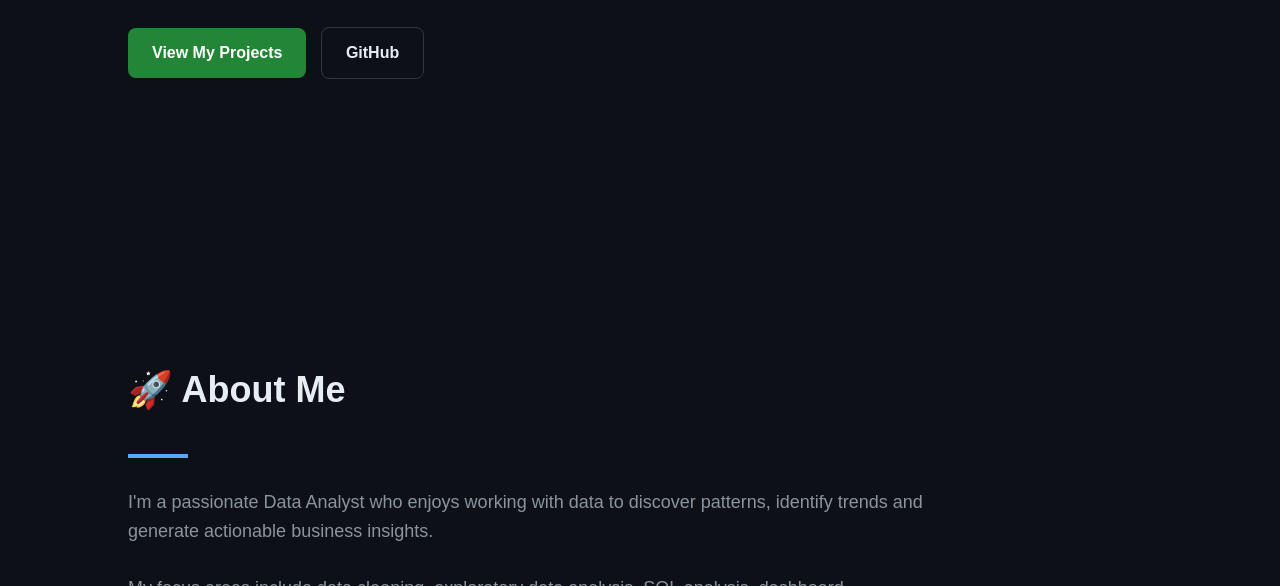
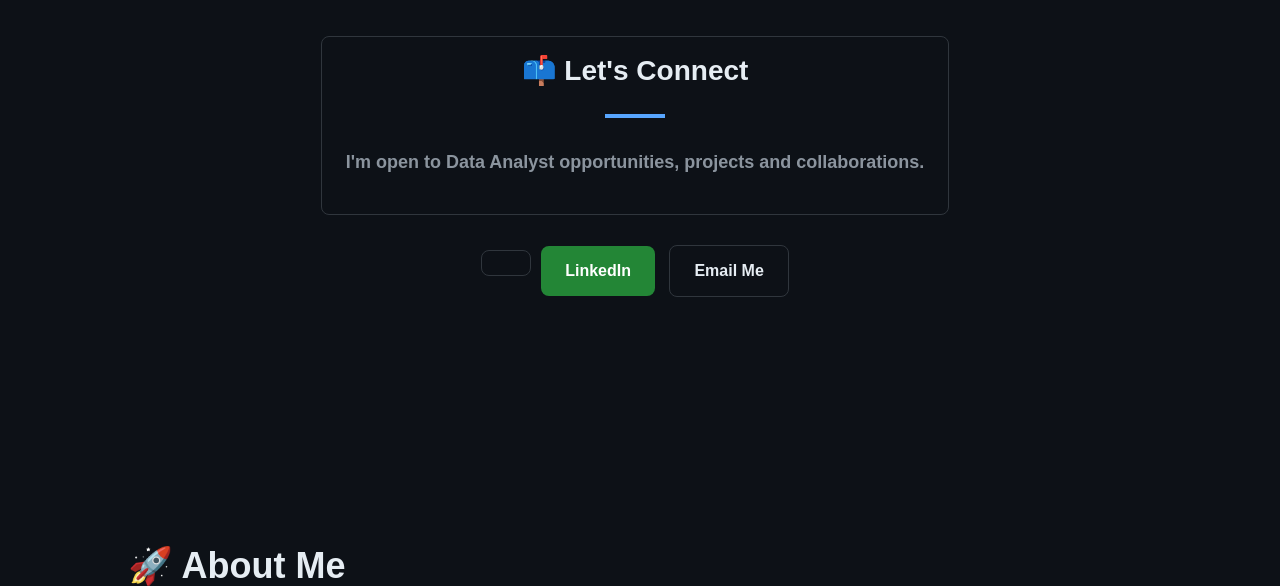
Before and after one commit to contactchiragj26-Analyst/Chirag-s-Portfolio, a plain HTML site: page index.html in a window 1280 px wide. Shown: the part 514-1100 px from the top of the page. Drawn offline with Linux system fonts and the light colour scheme.

Commit message:
Add contact section with LinkedIn and email links
Added a contact section with links to LinkedIn and email. Updated the email link to a new address.

```diff
--- a/index.html
+++ b/index.html
@@ -362,7 +362,37 @@
     class="btn secondary"
     target="_blank">
     GitHub
+<section id="contact" class="contact">
 
+    <h2>📫 Let's Connect</h2>
+
+    <div class="section-line"
+         style="margin-left:auto;margin-right:auto;">
+    </div>
+
+    <p>
+        I'm open to Data Analyst opportunities,
+        projects and collaborations.
+    </p>
+
+    <div class="buttons">
+
+        <a
+            href="https://www.linkedin.com/in/chirag-jain-657a50437/"
+            class="btn primary"
+            target="_blank">
+            LinkedIn
+        </a>
+
+        <a
+            href="mailto:contact.chiragj26@gmail.com"
+            class="btn secondary">
+            Email Me
+        </a>
+
+    </div>
+
+</section>
             </a>
 
         </div>
@@ -533,7 +563,7 @@
         </p>
 
         <a
-            href="mailto:contact.chiragj26@gmail.com"
+            href="mailto:contact.yourmail.com"
             class="btn primary">
             Contact Me
         </a>
```
